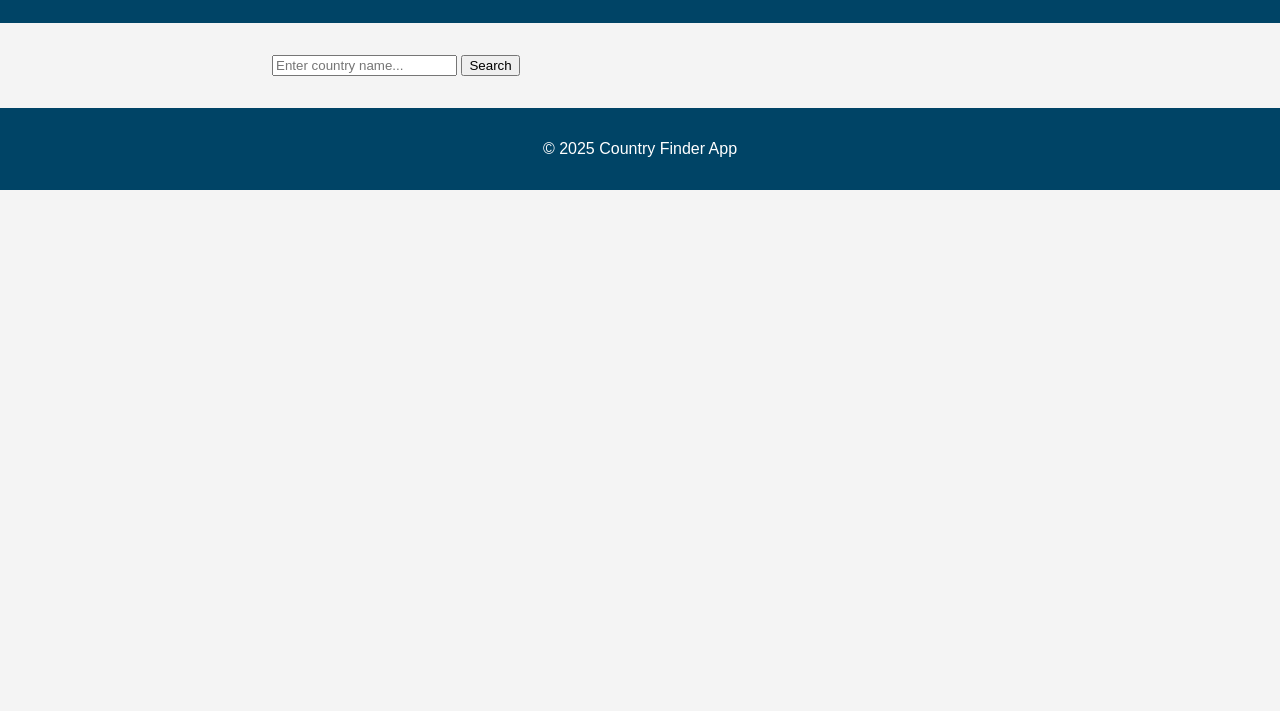
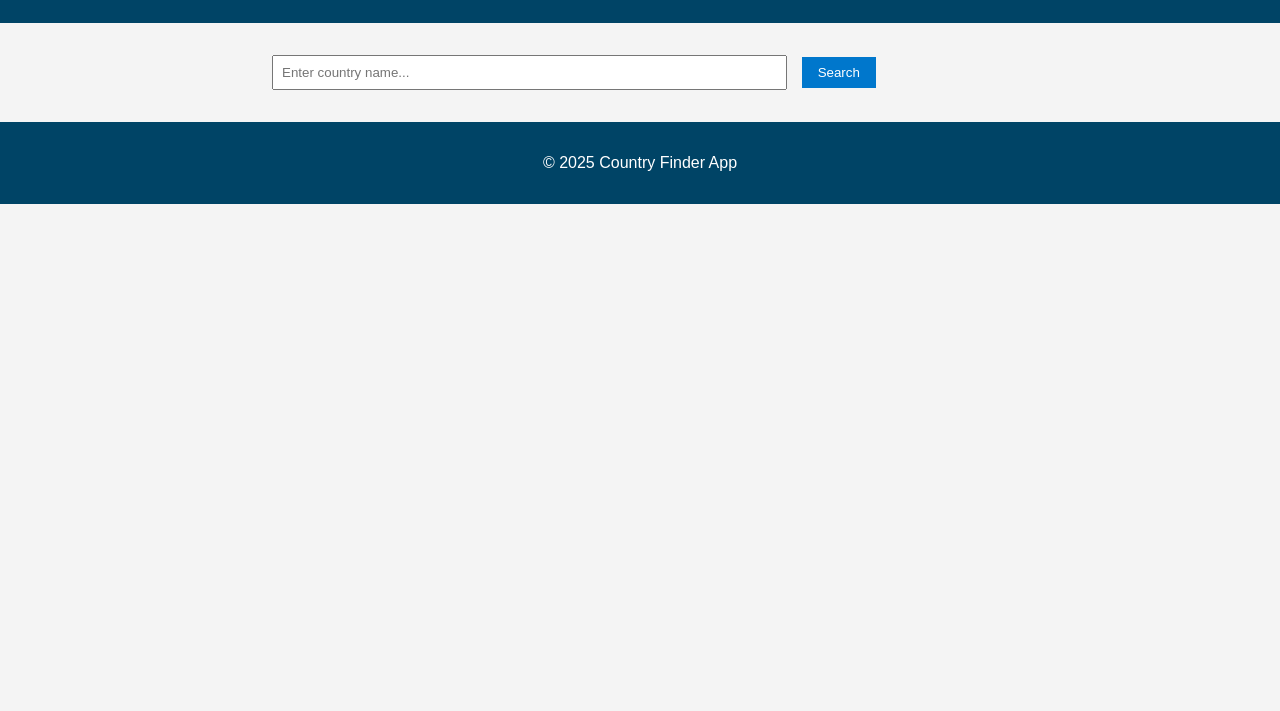
Before and after one commit to md-sumon-islam/Final-exam-miss-455, a plain HTML site: page final.html in a window 1280 px wide. Shown: the part 89-800 px from the top of the page. Drawn offline with Linux system fonts and the light colour scheme.

Commit message:
Add files via upload

```diff
--- a/style.css
+++ b/style.css
@@ -23,3 +23,16 @@
     max-width: 800px;
     margin: auto;
   }
+  input[type="text"] {
+    padding: 0.5rem;
+    width: 70%;
+    margin-right: 10px;
+  }
+
+  button {
+    padding: 0.5rem 1rem;
+    background-color: #0077cc;
+    color: white;
+    border: none;
+    cursor: pointer;
+  }
```
